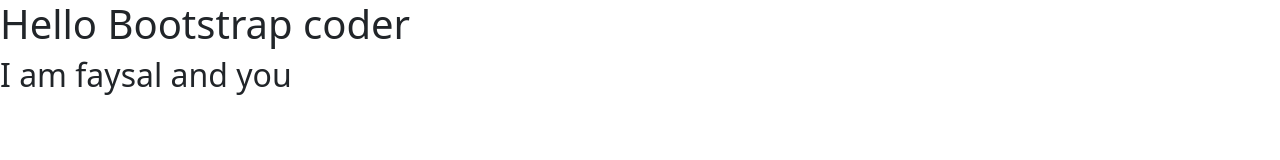
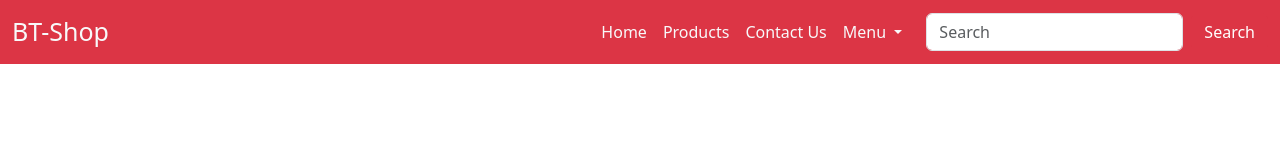
Before and after one commit to RdFaysal/Bootstrap-projects-one, a plain HTML site: page index.html in a window 1280 px wide. Drawn offline with nearby package versions, Linux system fonts and the light colour scheme; a web font is replaced by a local one.

Commit message:
third commit

```diff
--- a/index.html
+++ b/index.html
@@ -4,6 +4,13 @@
     <meta charset="UTF-8">
     <meta name="viewport" content="width=device-width, initial-scale=1.0">
     <title> Bootstrap projects one </title>
+
+    <!-- google fonts link  -->
+    <style>
+      @import url('https://fonts.googleapis.com/css2?family=Ceviche+One&display=swap');
+      </style>
+
+
      <!-- Bootstrap CDN link here  -->
      <link href="https://cdn.jsdelivr.net/npm/bootstrap@5.3.2/dist/css/bootstrap.min.css" rel="stylesheet" integrity="sha384-T3c6CoIi6uLrA9TneNEoa7RxnatzjcDSCmG1MXxSR1GAsXEV/Dwwykc2MPK8M2HN" crossorigin="anonymous">
 
@@ -11,12 +18,42 @@
 </head>
 <body>
 
-    <h1> Hello Bootstrap coder </h1>
-    <h2> I am faysal and you </h2>
-
-
-
-
+  <nav class="navbar navbar-expand-lg bg-danger">
+    <div class="container-fluid">
+      <a class="navbar-brand text-light" href="#" style=" font-size: 25px; font-family: 'Ceviche One', system-ui;;">BT-Shop</a>
+      <button class="navbar-toggler" type="button" data-bs-toggle="collapse" data-bs-target="#navbarSupportedContent" aria-controls="navbarSupportedContent" aria-expanded="false" aria-label="Toggle navigation">
+        <span class="navbar-toggler-icon text-white"></span>
+      </button>
+      <div class="collapse navbar-collapse" id="navbarSupportedContent">
+        <ul class="navbar-nav ms-auto mb-2 mb-lg-0">
+          <li class="nav-item">
+            <a class="nav-link active text-light " aria-current="page" href="#">Home</a>
+          </li>
+          <li class="nav-item">
+            <a class="nav-link text-light" href="#">Products</a>
+          </li>
+          <li class="nav-item">
+            <a class="nav-link text-light" href="#">Contact Us</a>
+          </li>
+          <li class="nav-item dropdown">
+            <a class="nav-link  text-light me-3 dropdown-toggle" href="#" role="button" data-bs-toggle="dropdown" aria-expanded="false">
+              Menu
+            </a>
+            <ul class="dropdown-menu">
+              <li><a class="dropdown-item" href="#">Home-1</a></li>
+              <li><a class="dropdown-item" href="#">Product-1</a></li>
+              <li><hr class="dropdown-divider"></li>
+              <li><a class="dropdown-item" href="#">Contact-1</a></li>
+            </ul>
+          </li>
+        </ul>
+        <form class="d-flex" role="search">
+          <input class="form-control me-2" type="search" placeholder="Search" aria-label="Search">
+          <button class="btn btn-danger" type="submit">Search</button>
+        </form>
+      </div>
+    </div>
+  </nav>
 
 
 
```
Also changed, not shown: pic/slider-01.jpg (added), pic/slider-02.jpg (added), pic/slider-03.jpg (added), pic/slider-04.jpg (added).
